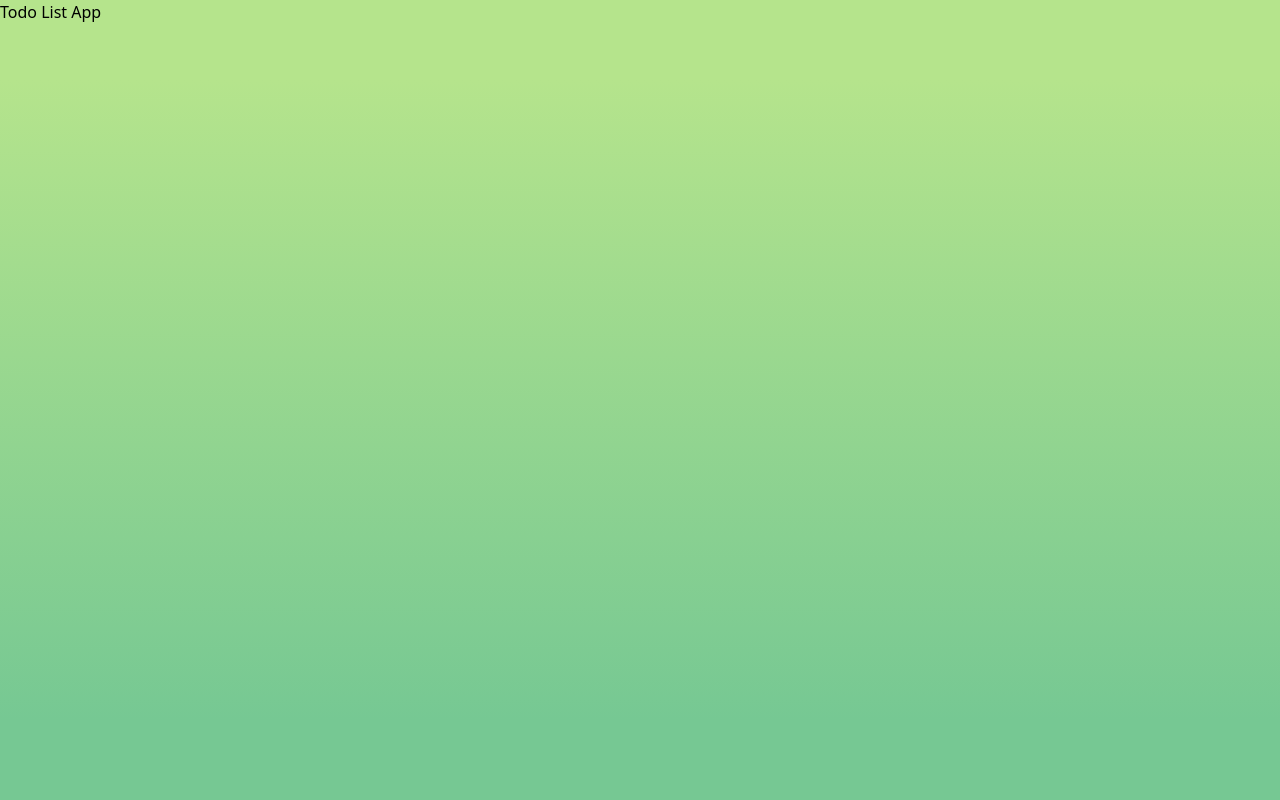
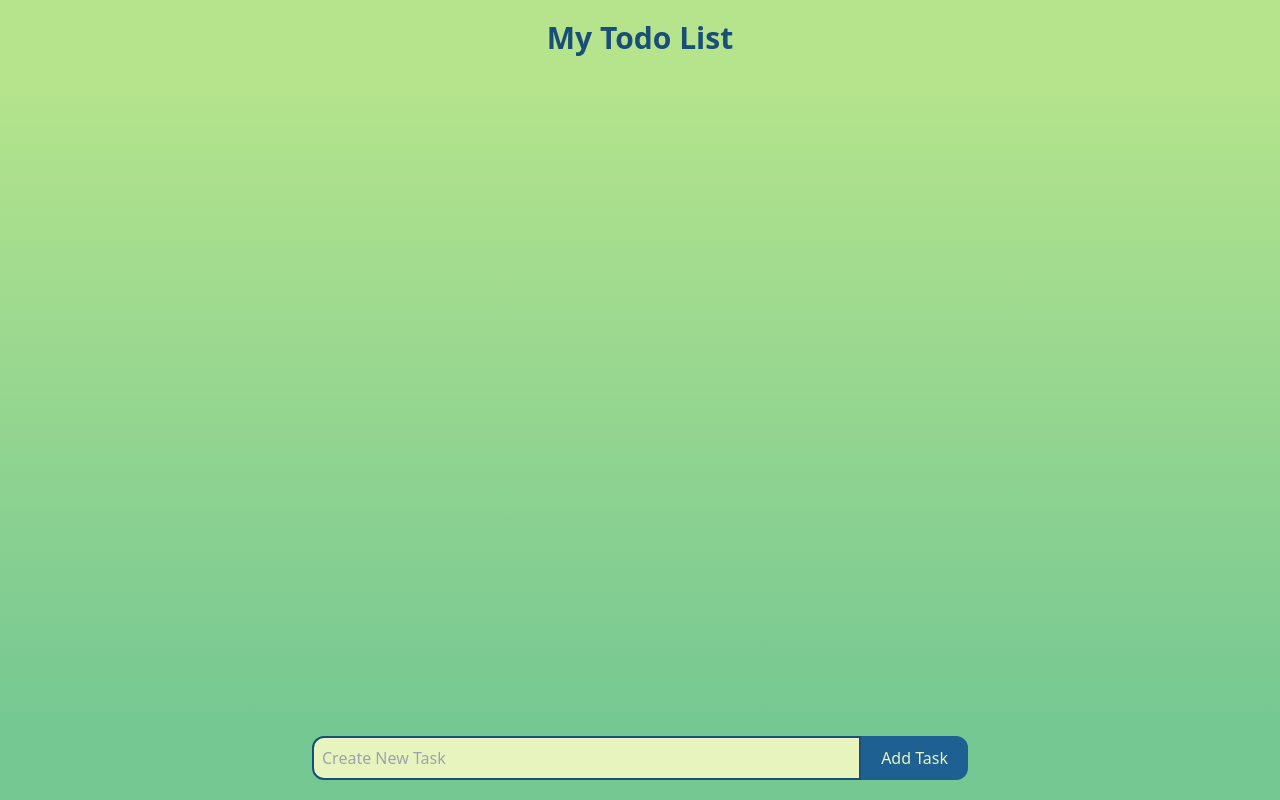
Before and after one commit to kadeem254/REACT-004-todoList, a React (Vite) app: page / in a window 1280 px wide. Built offline with nearby package versions, Linux system fonts and the light colour scheme.

Commit message:
FEAT: creating new todo tasks

```diff
--- a/src/App.jsx
+++ b/src/App.jsx
@@ -1,10 +1,13 @@
 import { useState } from 'react'
+import TodoWrapper from './components/TodoWrapper'
 
 function App() {
   return (
-    <>
-      <h1>Todo List App</h1>
-    </>
+    <div className='container box-border px-2 sm:mx-auto text-indigo_dye
+    max-w-2xl min-w-[300px] flex flex-col gap-5 py-5'>
+      <h1 className='text-3xl text-center font-semibold'>My Todo List</h1>
+      <TodoWrapper></TodoWrapper>
+    </div>
   )
 }
 
--- /dev/null
+++ b/src/components/AddTodoForm.jsx
@@ -0,0 +1,65 @@
+import { useState } from "react";
+
+/**
+ *
+ * @param {Object} props
+ * @param {Function} props.newTodoCallback - handles creating a new todo item and
+ * registering it in the app.
+ * @returns
+ */
+function AddTodoForm({newTodoCallback}) {
+  // holds value of the task/input text.
+  const [value, setValue] = useState("");
+
+  /**
+   * @param {Event} e
+   */
+  const handleInputChange = (e) => {
+    // update value to what has been typed in
+    setValue(e.target.value);
+  };
+
+  /**
+   * @param {Event} e
+   */
+  const handleFormSubmission = (e) => {
+    // prevent page reload
+    e.preventDefault();
+
+    // add new task
+    newTodoCallback(value);
+
+    // reset the new task input field
+    setValue("");
+    return;
+  };
+
+  return (
+    <div className="fixed left-1/2 bottom-5 w-screen box-border px-2 mx-auto
+    bg-purple max-w-2xl min-w-[300px] -translate-x-1/2">
+      <form
+        className="w-full flex flex-row mx-auto"
+        onSubmit={handleFormSubmission}
+      >
+        <input
+          className="inline-block flex-grow p-2 rounded-s-xl outline-none
+        bg-cream border-2 border-indigo_dye focus:bg-mindaro focus:border-cerulean"
+          type="text"
+          value={value}
+          onChange={handleInputChange}
+          placeholder="Create New Task"
+        />
+        <button
+          className="flex items-center justify-center px-5 bg-lapis_lazuli
+        text-cream rounded-e-xl leading-4 hover:bg-cerulean focus:bg-indigo_dye
+        outline-none"
+          type="submit"
+        >
+          Add Task
+        </button>
+      </form>
+    </div>
+  );
+}
+
+export default AddTodoForm;
--- /dev/null
+++ b/src/components/TodoWrapper.jsx
@@ -0,0 +1,53 @@
+import { useState } from "react";
+import AddTodoForm from "./AddTodoForm";
+
+function TodoWrapper(){
+  const [todos, setTodos] = useState([]);
+
+  /**
+   *
+   * @param {String} task - text detailing the task.
+   * @returns
+   */
+  const createNewTask = (task) => {
+    // validate task datatype
+    if( typeof task !== "string" ){
+      console.error("Invalid task type");
+      return;
+    }
+
+    // validate task length
+    let text = task.trim()
+    if( text.length <= 0 ){
+      console.error("Task is too short")
+      return;
+    }
+
+    // create task object as it will be saved
+    const newTaskItem = {
+      id: crypto.randomUUID(),
+      text,
+      completed: false,
+      createdOn: Date.now(),
+      updatedOn: Date.now()
+    }
+
+    // add to todos list
+    setTodos(
+      (previousTodos) => {
+        const newTodos = [...previousTodos, newTaskItem];
+        console.log(newTodos);
+        return newTodos
+      }
+    )
+    return;
+  }
+
+  return(
+    <div className="relative">
+      <AddTodoForm newTodoCallback={createNewTask}></AddTodoForm>
+    </div>
+  )
+}
+
+export default TodoWrapper;
```
